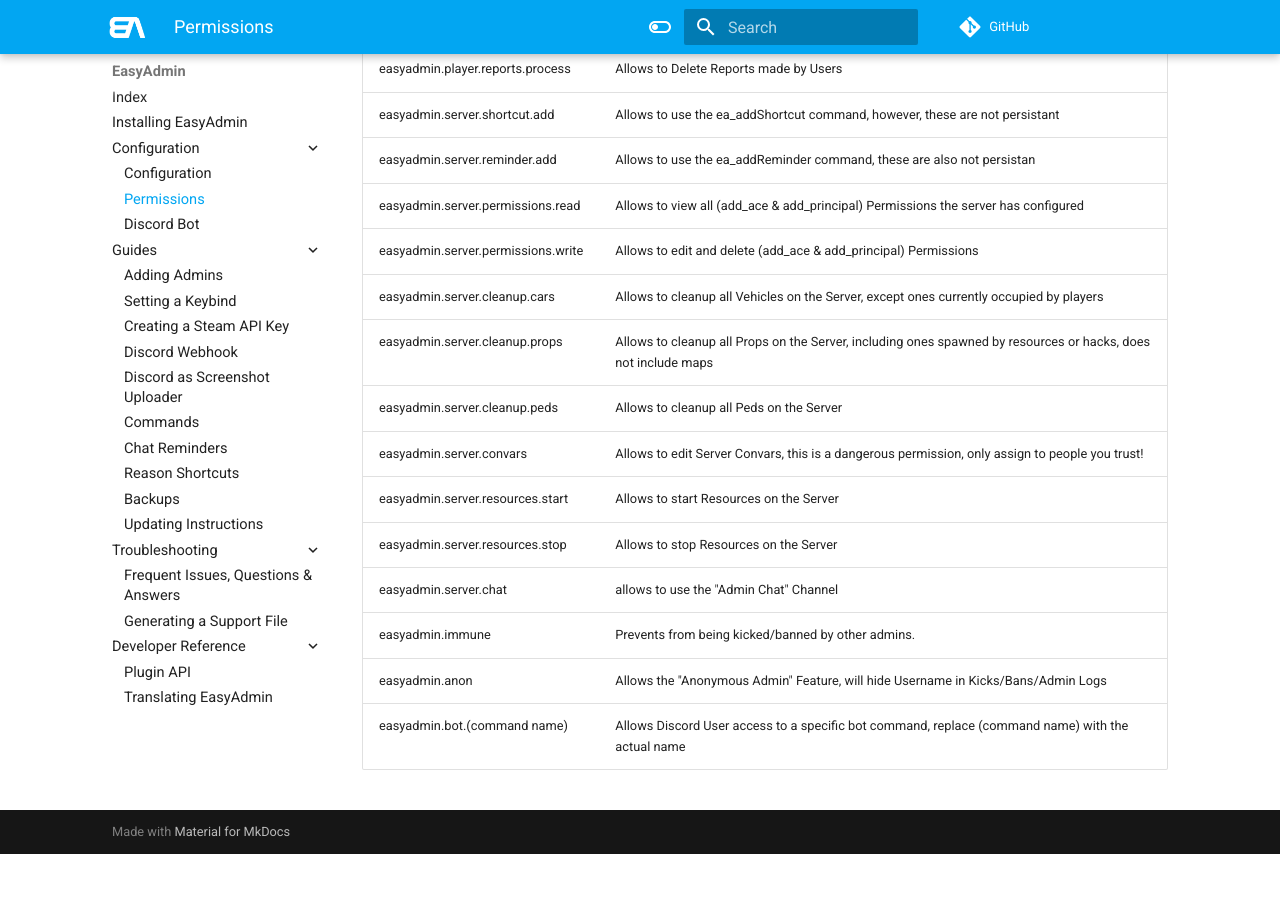
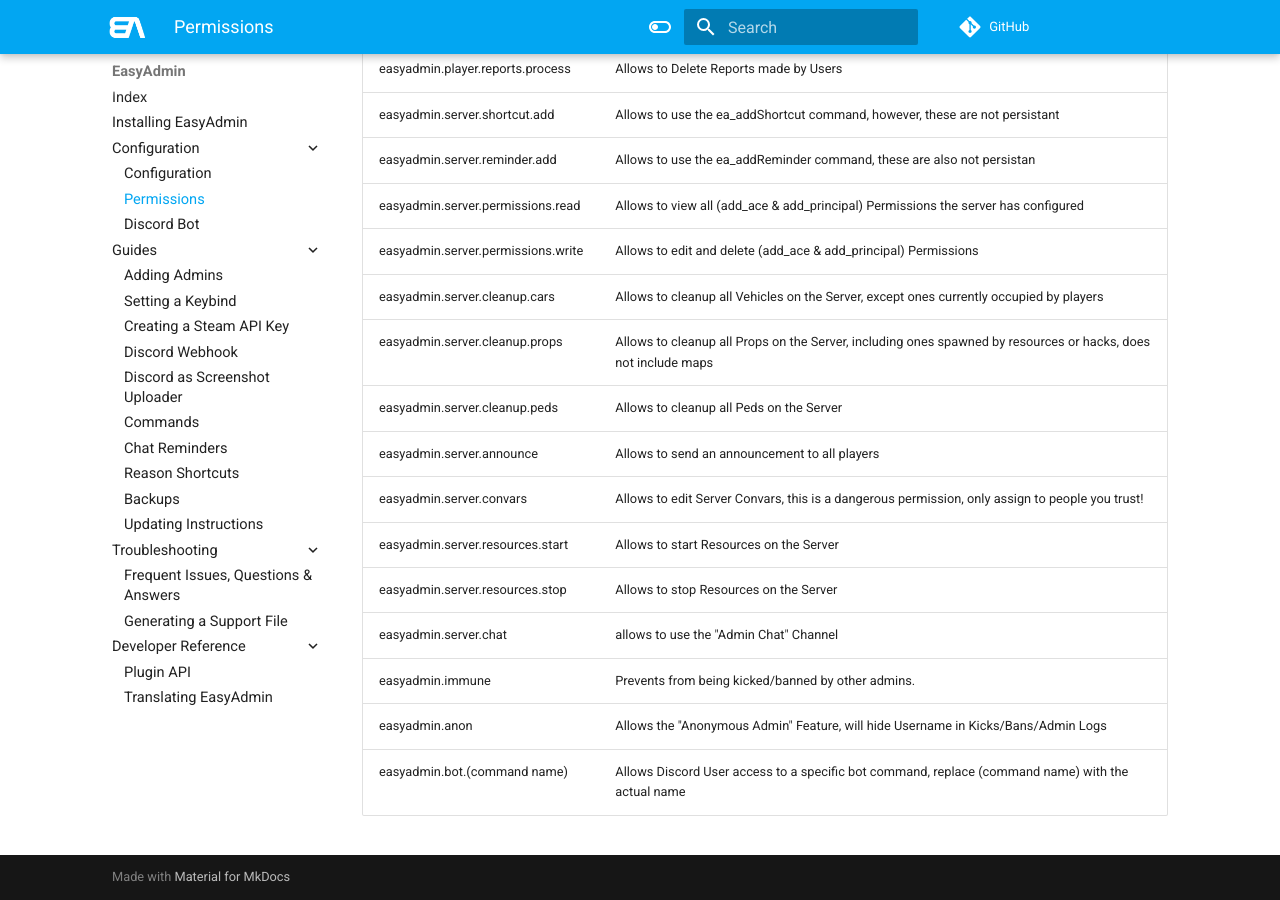
Before and after one commit to Blumlaut/EasyAdmin-docs, an MkDocs documentation site: the page built from docs/permissions.md, in a window 1280 px wide and 900 px high, scrolled down 1580 px. Built offline with MkDocs 1.6.1 and Material for MkDocs 9.7.7, drawn with Linux system fonts in a browser that asks for light colours; comment, search, counter and statistics services are not loaded; before the commit the page ends 2434 px from its top, so only the background shows below that.

Commit message:
feat(permissions): add announcement

```diff
--- a/docs/permissions.md
+++ b/docs/permissions.md
@@ -55,6 +55,7 @@ add_ace group.admin easyadmin allow
 | easyadmin.server.cleanup.cars | Allows to cleanup all Vehicles on the Server, except ones currently occupied by players |
 | easyadmin.server.cleanup.props | Allows to cleanup all Props on the Server, including ones spawned by resources or hacks, does not include maps |
 | easyadmin.server.cleanup.peds | Allows to cleanup all Peds on the Server |
+| easyadmin.server.announce | Allows to send an announcement to all players |
 | easyadmin.server.convars | Allows to edit Server Convars, this is a dangerous permission, only assign to people you trust! |
 | easyadmin.server.resources.start | Allows to start Resources on the Server |
 | easyadmin.server.resources.stop | Allows to stop Resources on the Server |
```
